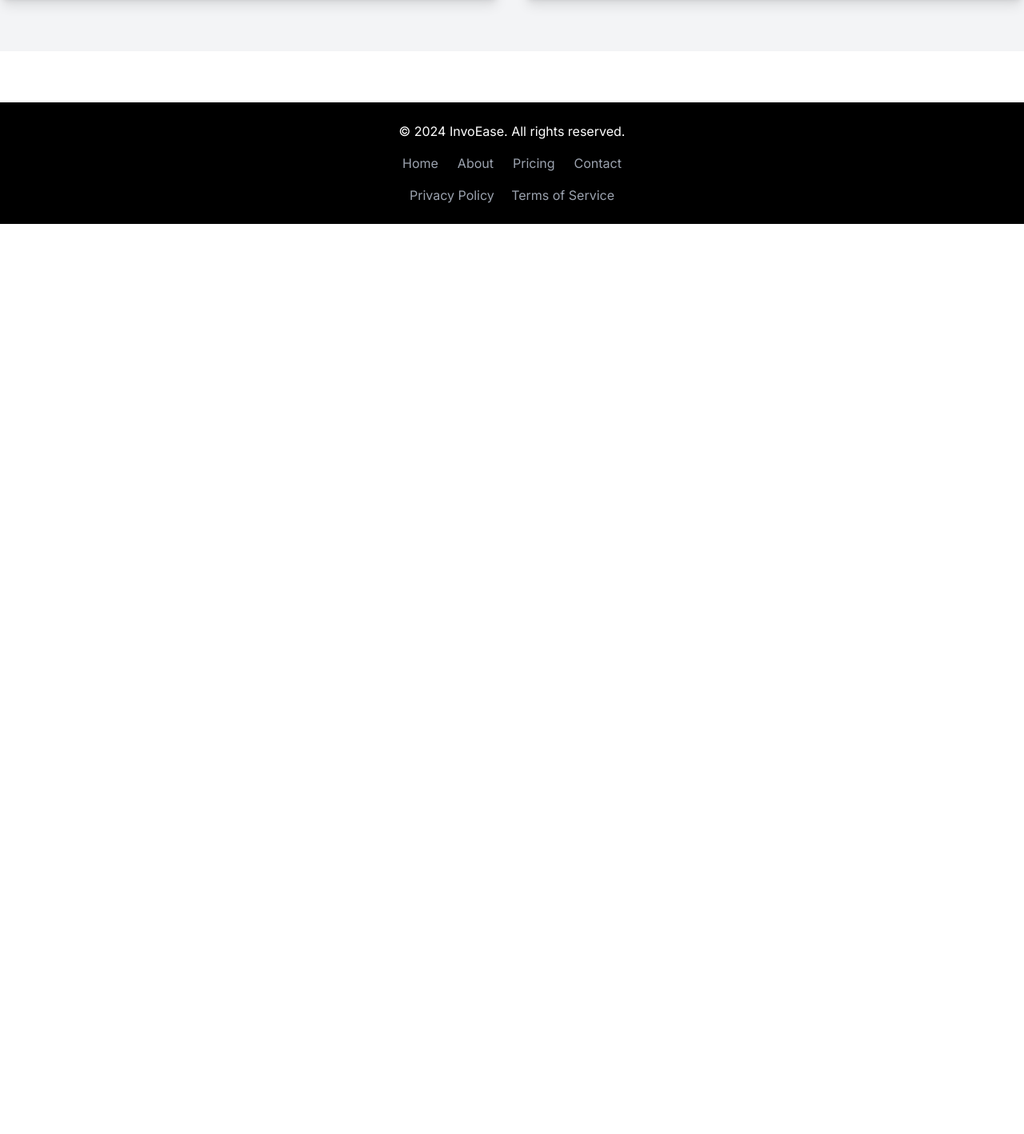
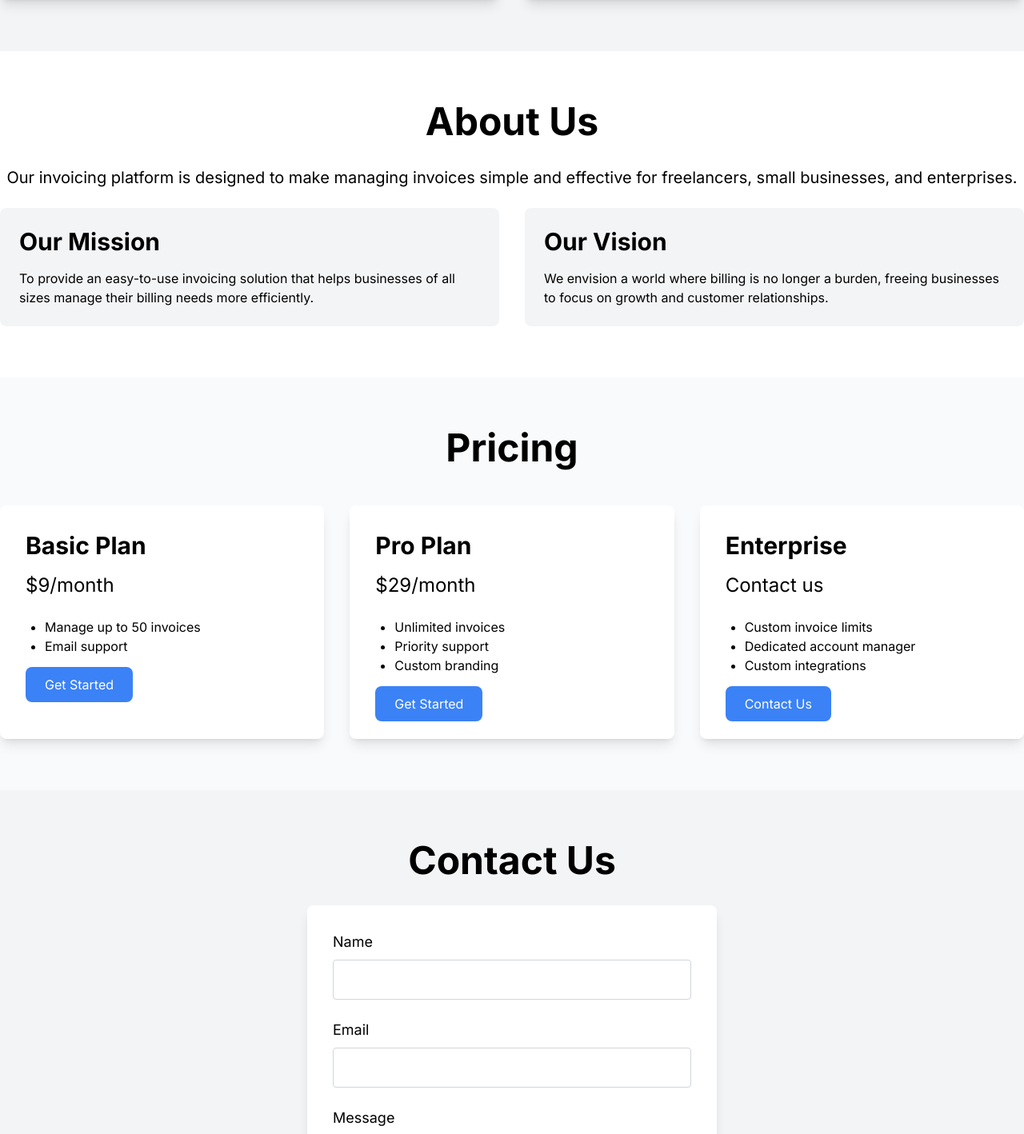
Before and after one commit to Fihliwe/invoease, a Next.js app: page / in a window 1280 px wide. Shown: the part 1000-2418 px from the top of the page at 80% size. Before the commit the page ends 1280 px from the top, so only its background shows below. Built offline with nearby package versions, Linux system fonts and the light colour scheme.

Commit message:
Feat: add smooth scroll to the front page

```diff
--- a/app/about/page.tsx
+++ b/app/about/page.tsx
@@ -1,7 +1,7 @@
 export default function About() {
   return (
     <div>
-      <section className="bg-white py-16">
+      <section id="about" className="bg-white py-16">
         <div className="container mx-auto">
           <h1 className="text-5xl font-bold text-center mb-8">About Us</h1>
           <p className="text-xl text-center mb-6">
--- a/app/contact/page.tsx
+++ b/app/contact/page.tsx
@@ -8,11 +8,11 @@ export default function Contact() {
     message: ''
   });
 
-  const handleChange = (e) => {
+  const handleChange = (e: { target: { name: any; value: any; }; }) => {
     setFormData({ ...formData, [e.target.name]: e.target.value });
   };
 
-  const handleSubmit = (e) => {
+  const handleSubmit = (e: { preventDefault: () => void; }) => {
     e.preventDefault();
     // Handle form submission logic
     alert('Message sent!');
--- a/app/footer/page.tsx
+++ b/app/footer/page.tsx
@@ -1,6 +1,6 @@
 export default function Footer() {
     return (
-      <footer className="bg-black py-6 mt-16">
+      <footer id="footer" className="bg-black py-6 mt-16 ">
         <div className="container mx-auto text-center">
           <div className="text-white mb-4">
             <p>&copy; {new Date().getFullYear()} InvoEase. All rights reserved.</p>
--- a/app/globals.css
+++ b/app/globals.css
@@ -1,3 +1,7 @@
 @tailwind base;
 @tailwind components;
 @tailwind utilities;
+
+html {
+    scroll-behavior: smooth;
+}
--- a/app/layout.tsx
+++ b/app/layout.tsx
@@ -23,6 +23,7 @@ export default function RootLayout({
         {children}
         <Footer/>
       </body>
+
     </html>
   );
 }
--- a/app/page.tsx
+++ b/app/page.tsx
@@ -1,9 +1,12 @@
+import About from "./about/page";
+import Contact from "./contact/page";
+import Pricing from "./pricing/page";
 
 
 export default function Home() {
   return (
     <div>
-      <section className="bg-gray-100 py-16">
+      <section id="home" className="bg-gray-100 py-16">
         <div className="container mx-auto text-center">
           <h1 className="text-5xl font-bold mb-8">Welcome to InvoEase</h1>
           <p className="text-xl mb-6">Manage your invoices easily and efficiently with our platform.</p>
@@ -33,7 +36,7 @@ export default function Home() {
         </div>
       </section>
 
-      <section className="bg-gray-100 py-16">
+      <section  className="bg-gray-100 py-16">
         <div className="container mx-auto">
           <h2 className="text-3xl font-bold text-center mb-12">Testimonials</h2>
           <div className="grid grid-cols-1 md:grid-cols-2 gap-8">
@@ -48,6 +51,21 @@ export default function Home() {
           </div>
         </div>
       </section>
+      {/** for navbar to scroll to about section */}
+      <section id="about">
+        <About/>
+      </section>
+
+      {/** for navbar to scroll to the pricing section */}
+      <section id="pricing">
+        <Pricing/>
+      </section>
+
+      {/** for navbar to scroll to contact section */}
+      <section id="contact">
+        <Contact/>
+      </section>
+
     </div>
   );
 }
--- a/app/pricing/page.tsx
+++ b/app/pricing/page.tsx
@@ -2,7 +2,7 @@
 export default function Pricing() {
   return (
     <div>
-      <section className="bg-gray-50 py-16">
+      <section id="pricing" className="bg-gray-50 py-16">
         <div className="container mx-auto">
           <h1 className="text-5xl font-bold text-center mb-12">Pricing</h1>
           <div className="grid grid-cols-1 md:grid-cols-3 gap-8">
--- a/components/HomePageNav/navbar/logo.tsx
+++ b/components/HomePageNav/navbar/logo.tsx
@@ -36,7 +36,7 @@ const Logo = () => {
     return (
       <>
         <Link href="/" style={{ display: showButton ? "none" : "block" }}>
-          <h1 className="text-white text-bold">InvoEase</h1>
+          <h1 className="text-white text-bold ">InvoEase</h1>
         </Link>
         <div
           style={{
--- a/components/HomePageNav/navbar/page.tsx
+++ b/components/HomePageNav/navbar/page.tsx
@@ -29,22 +29,22 @@ const Navbar = ({ toggle }: { toggle: () => void }) => {
             </button>
             <ul className="hidden md:flex gap-x-6 text-white ">
             <li>
-                <Link href="/">
+                <Link href="#" scroll={false}>
                   <p>Home</p>
                 </Link>
               </li>
               <li>
-                <Link href="/about">
+                <Link href="#about" scroll={false}>
                   <p>About</p>
                 </Link>
               </li>
               <li>
-                <Link href="/pricing">
+                <Link href="#pricing" scroll={false}>
                   <p>Pricing</p>
                 </Link>
               </li>
               <li>
-                <Link href="/contact">
+                <Link href="#contact" scroll={false}>
                   <p>Contacts</p>
                 </Link>
               </li>
```
